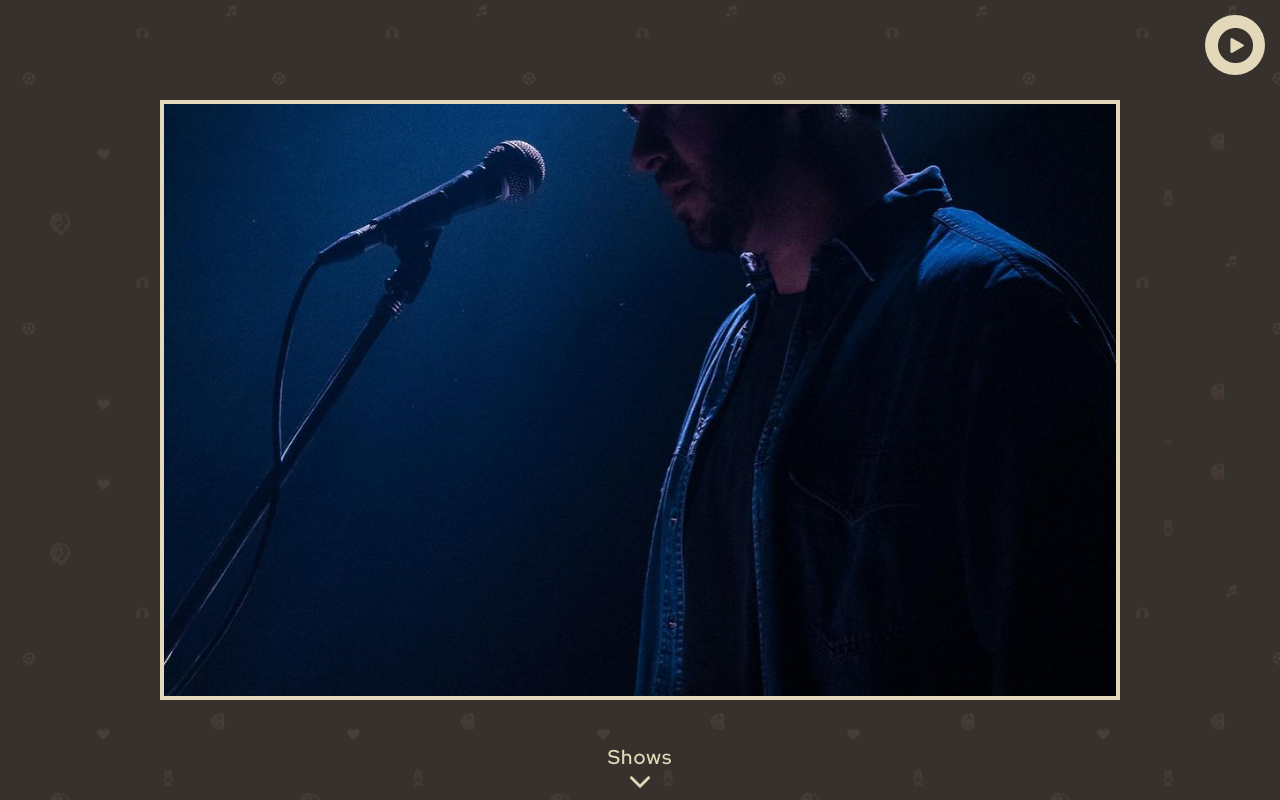
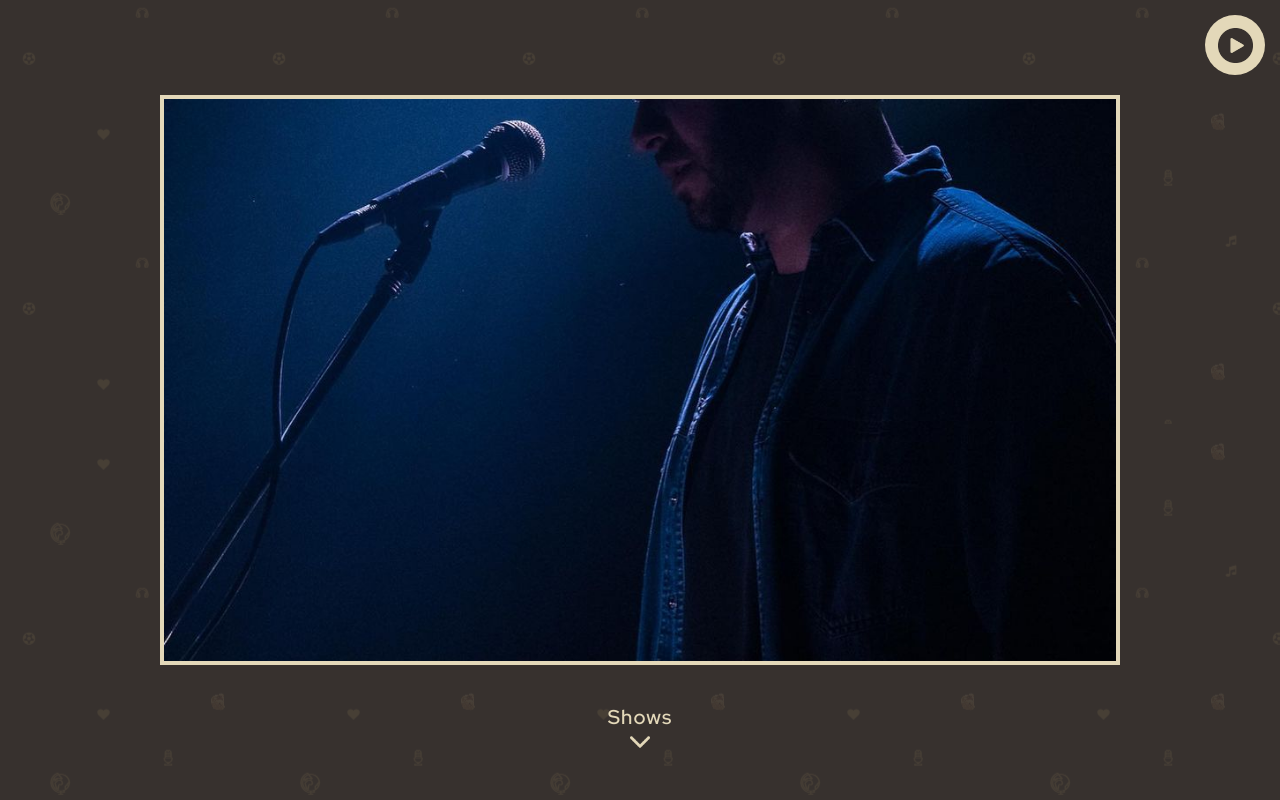
Before and after one commit to AgustinBraco/lucas_fridman, a website built with Vite: page index.html in a window 1280 px wide. Shown: the top 800 px of the page. Built offline with nearby package versions, Linux system fonts and the light colour scheme.

Commit message:
[Main] - Testing styles in Home

```diff
--- a/styles/components/_home.scss
+++ b/styles/components/_home.scss
@@ -1,6 +1,7 @@
 #Home {
   width: 100vw;
-  height: 100vh;
+  // height: 100vh;
+  height: 95vh;
   display: flex;
   justify-content: center;
   align-items: center;
```
Also changed, not shown: styles/styles.css, 1 other file.
